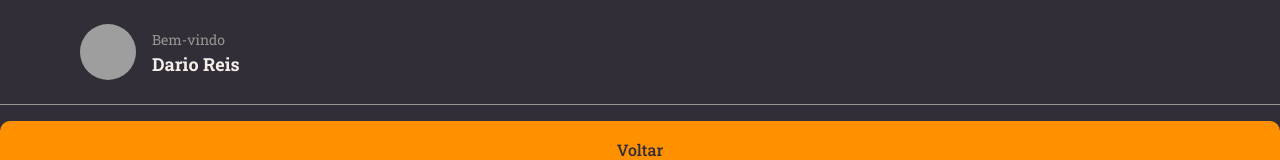
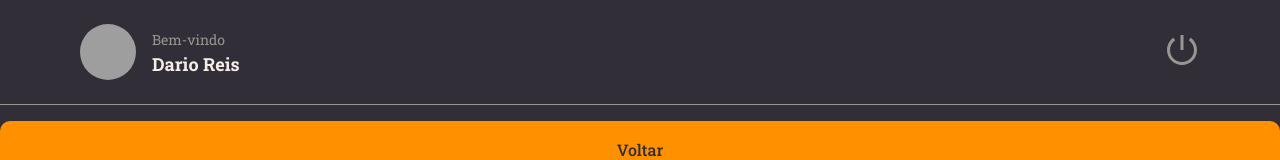
Before and after one commit to darioreisjr/kissnotes_reactjs, a React (Vite) app: page / in a window 1280 px wide. Shown: the top 160 px of the page. Built offline with nearby package versions, Linux system fonts and the light colour scheme; grey boxes are pictures that could not be loaded.

Commit message:
Feat: Installing the react-icons icon library and creating and styling the exit button

```diff
--- a/package.json
+++ b/package.json
@@ -12,6 +12,7 @@
   "dependencies": {
     "react": "^18.2.0",
     "react-dom": "^18.2.0",
+    "react-icons": "^5.0.1",
     "styled-components": "^6.1.8"
   },
   "devDependencies": {
--- a/src/components/Header/index.jsx
+++ b/src/components/Header/index.jsx
@@ -1,4 +1,6 @@
-import { Container, Profile } from "./styles";
+import { RiShutDownLine } from "react-icons/ri";
+
+import { Container, Profile, Logout } from "./styles";
 
 export function Header() {
   return (
@@ -11,6 +13,10 @@
           <strong>Dario Reis</strong>
         </div>
       </Profile>
+
+      <Logout>
+        <RiShutDownLine />
+      </Logout>
     </Container>
   );
 }
--- a/src/components/Header/styles.js
+++ b/src/components/Header/styles.js
@@ -43,3 +43,13 @@
     }
   }
 `;
+
+export const Logout = styled.button`
+  border: none;
+  background: none;
+
+  > svg {
+    color: ${({ theme }) => theme.COLORS.GRAY_100};
+    font-size: 36px;
+  }
+`;
```
Also changed, not shown: 1 other file (tests, documents, lock files or other folders).
